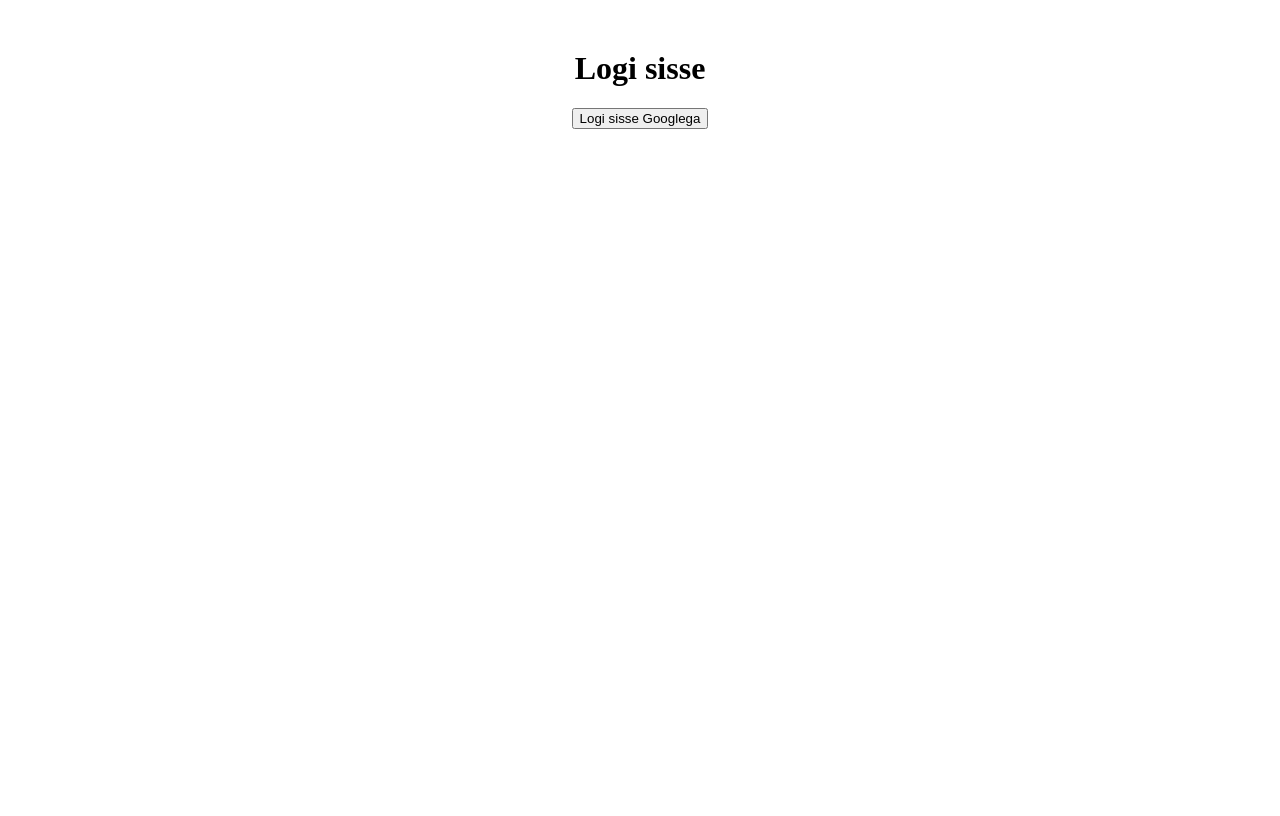
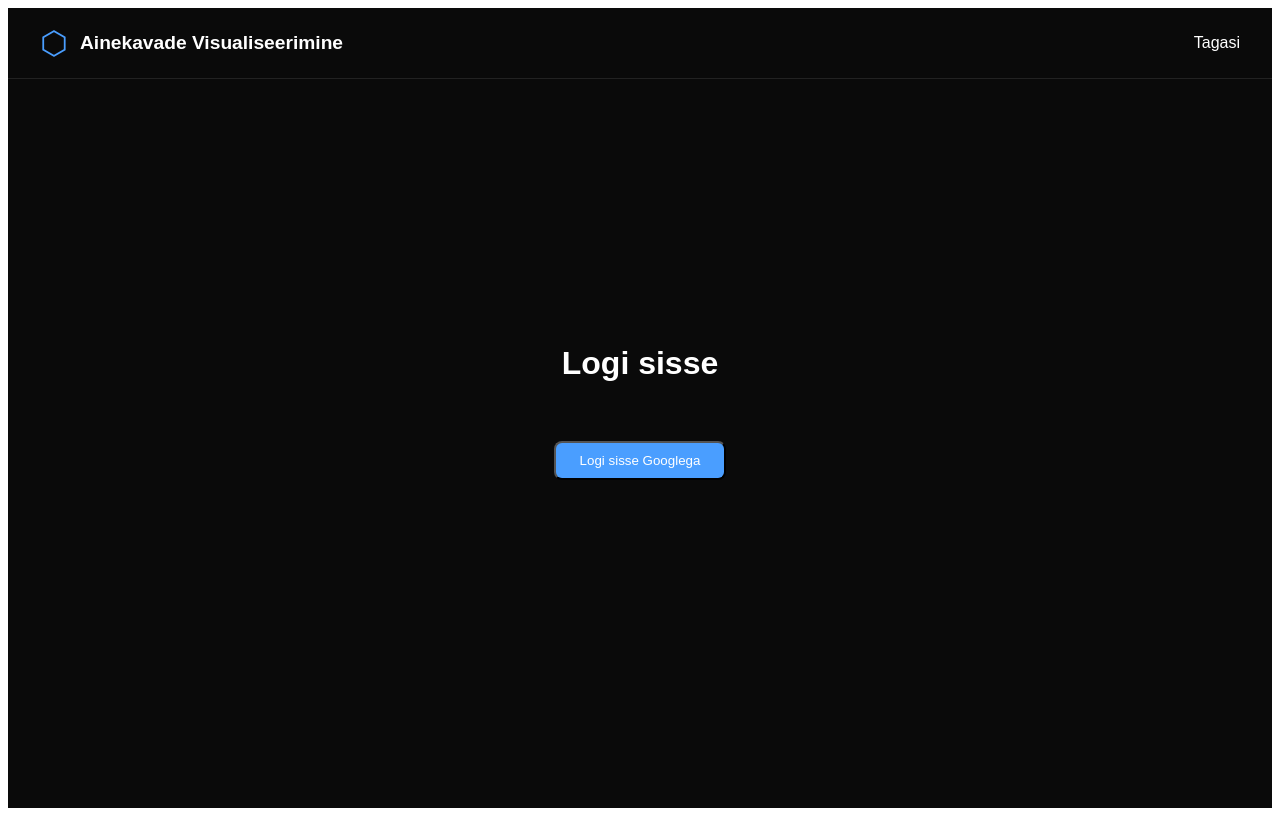
Before and after one commit to matuhaljas/Opiteede-visualiseerimine, a React app in the folder frontend/: page /login in a window 1280 px wide. Built offline with nearby package versions, Linux system fonts and the light colour scheme; the HTML template or start-up script is replaced by a standard one.

Commit message:
tegin LoginPage.jsx
Võtsin app.jsx suurema osa ära ja panin LoginPage.jsx. Kasutasin HomePage.css selle lehe disainiks.

```diff
--- a/frontend/src/App.jsx
+++ b/frontend/src/App.jsx
@@ -1,33 +1,8 @@
 import React from "react";
-import { signInWithPopup } from "firebase/auth";
-import { doc, setDoc } from "firebase/firestore";
-import { auth, googleProvider, db } from "./firebaseConfig";
+import { Routes, Route } from 'react-router-dom'
 import HomePage from './pages/HomePage'
+import LoginPage from './pages/LoginPage' // muutus: ./pages/ mitte ./
 import './App.css'
-import { Routes, Route } from 'react-router-dom'
-
-function LoginPage() {
-  const loginWithGoogle = async () => {
-    try {
-      const result = await signInWithPopup(auth, googleProvider);
-      const user = result.user;
-      await setDoc(doc(db, "users", user.uid), {
-        name: user.displayName,
-        email: user.email,
-        lastLogin: new Date()
-      });
-      alert(`Welcome ${user.displayName}`);
-    } catch (error) {
-      alert(error.message);
-    }
-  };
-  return (
-    <div style={{ textAlign: "center", marginTop: "50px" }}>
-      <h1>Logi sisse</h1>
-      <button onClick={loginWithGoogle}>Logi sisse Googlega</button>
-    </div>
-  );
-}
 
 function App() {
   return (
--- /dev/null
+++ b/frontend/src/pages/LoginPage.jsx
@@ -0,0 +1,47 @@
+import React from "react";
+import { signInWithPopup } from "firebase/auth";
+import { doc, setDoc } from "firebase/firestore";
+import { auth, googleProvider, db } from "../firebaseConfig";
+import './HomePage.css'
+
+function LoginPage() {
+  const loginWithGoogle = async () => {
+    try {
+      const result = await signInWithPopup(auth, googleProvider);
+      const user = result.user;
+      await setDoc(doc(db, "users", user.uid), {
+        name: user.displayName,
+        email: user.email,
+        lastLogin: new Date()
+      });
+      alert(`Welcome ${user.displayName}`);
+    } catch (error) {
+      alert(error.message);
+    }
+  };
+
+  return (
+    <div className="home">
+      <header className="home-header">
+        <div className="home-logo">
+          <span className="logo-icon">⬡</span>
+          <div>
+            <h1>Ainekavade Visualiseerimine</h1>
+          </div>
+        </div>
+        <a href="/" className="login-btn">Tagasi</a>
+      </header>
+
+      <main className="home-main">
+        <h2>Logi sisse</h2>
+        <div className="home-btns">
+          <button onClick={loginWithGoogle} className="btn-primary">
+            Logi sisse Googlega
+          </button>
+        </div>
+      </main>
+    </div>
+  );
+}
+
+export default LoginPage;
```
